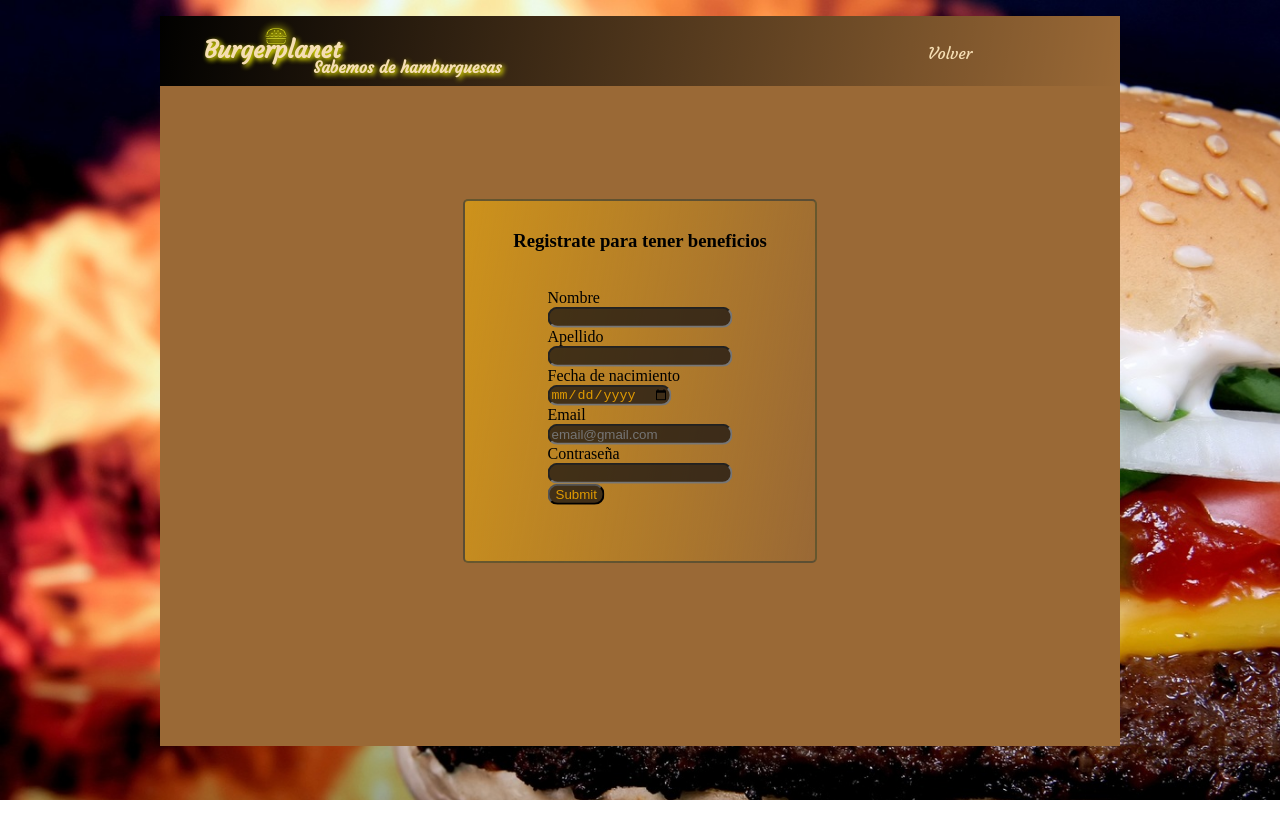
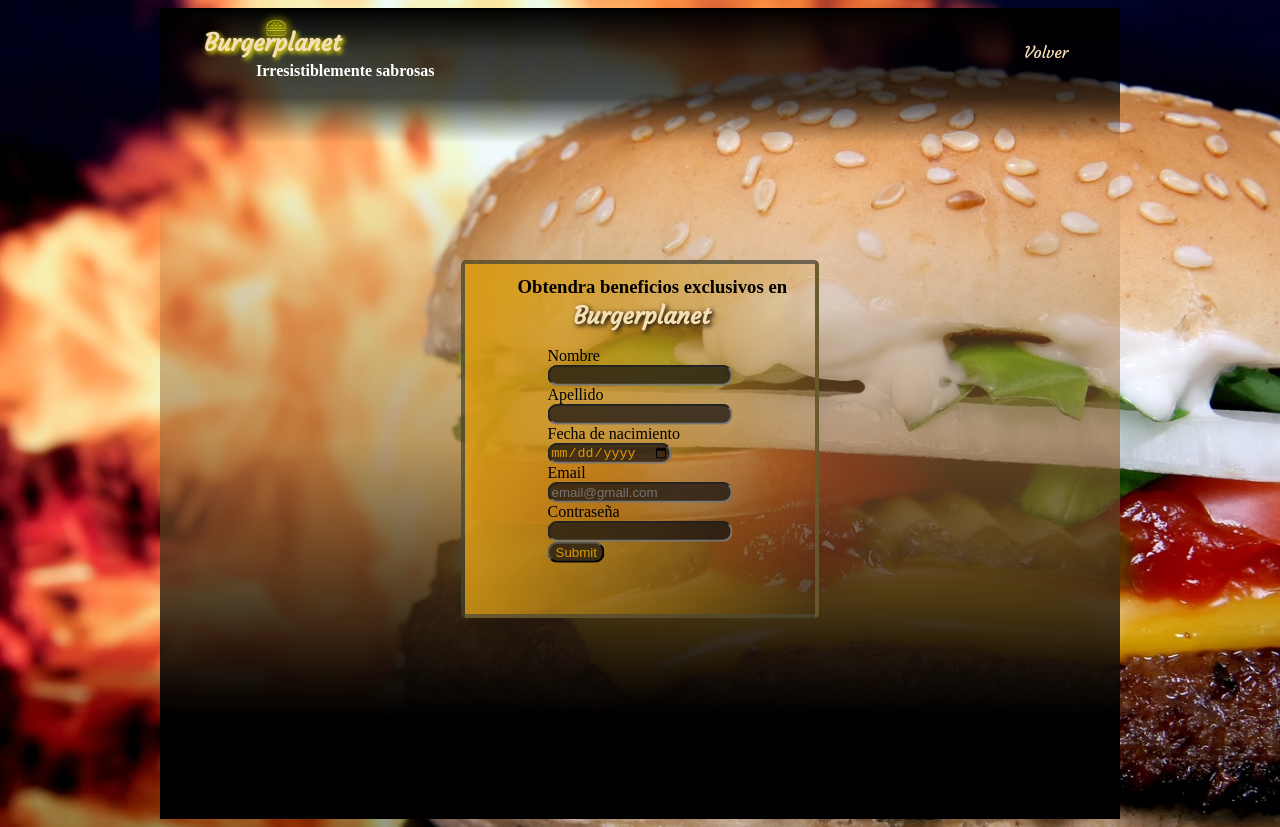
Before and after one commit to Gramerz/burgerplanet, a plain HTML site: page formulario.html in a window 1280 px wide. Before the commit the page ends 800 px from the top, so only its background shows below. Drawn offline with Linux system fonts and the light colour scheme; a web font is replaced by a local one.

Commit message:
subiendo archivos

```diff
--- a/formulario.css
+++ b/formulario.css
@@ -14,15 +14,32 @@ header, section, footer {
 
 }
 
-header {
+#navegador {
 
-    background-color: #9a6936;
-    height: 730px;
+    position: relative;
+    z-index: 2;
+
+
+}
+
+#navcaja1 {
+
+    position: relative;
+    width: 960px;
+    height: 135px;
+    background: linear-gradient(black, rgba(0, 0, 0, 0.776), rgba(0, 0, 0, 0.701), transparent);
+
+}
+
+
+section {
+    background: linear-gradient(transparent, #9a6a36a4, black);
+    height: 560px;
     position: relative;
 
 }
 
-ul li {
+.cuadradosregistro {
 
     list-style: none;
 
@@ -35,44 +52,41 @@ ul li a {
     position: absolute;
     color: wheat;
     text-decoration: none;
-    left: 80%;
-    margin-top: 27px;
+    left: 90%;
+    bottom: 60%;
+
 
 }
 
-header #loremId {
-    text-align:center;
-    position: absolute;
-    z-index: 2;
-    top: 100px;
-    width: 700px;
-    font-family: 'Courgette', cursive;
-    color: white;
+.volver {
+    list-style: none;
 }
 
-#navcaja1 {
+footer {
 
+    background: linear-gradient(rgb(0, 0, 0),  black, black );
+    height: 100px;
     position: relative;
-    width: 960px;
-    height: 70px;
-    background: linear-gradient(
-        100deg
-        , #010100, transparent);
-    float: left;
+
 
 }
+
+
+
+
+
+
 
 .lema {
 
 
-    font-family: 'Courgette', cursive;
+    font-family: 'Benne', serif;
     font-size: 100%;
-    bottom: 1px;
     position: absolute;
-    left: 16%;
-    top: 40%;
-    color: wheat;
-    text-shadow: 2px 2px 5px yellow;
+    left: 10%;
+    top: 30%;
+    color: rgb(255, 255, 255);
+
 
 }
 
@@ -81,7 +95,6 @@ header #loremId {
     margin-left: 1em;
     font-family: 'Courgette', cursive;
     font-size: 150%;
-    bottom: 1px;
     position: absolute;
     left: 20px;
     color: wheat;
@@ -99,22 +112,35 @@ header #loremId {
    }
 
 
+
+   .beneficios {
+
+    position: absolute;
+    bottom: 85%;
+    left: 15%;
+
+
+   }
+
+
+
    .formulario {
 
+    font-family: 'Benne', serif;
     width: 350px;
     height: 350px;
-        background: linear-gradient(
-        100deg
-        , #d89b16d2, transparent);
     position: absolute;
-        border: black solid 2px;
-        border-radius: 5px;
-        padding-top: 10px;
-        border-color: rgba(68, 68, 52, 0.734);
     top: 50%;
     left: 50%;
-        transform: translate(-50%, -50% );
+    transform: translate(-50%, -50%);
     text-align: center;
+    background: linear-gradient(100deg, rgb(216, 155, 22), transparent);
+    border-width: 4px;
+    border-style: solid;
+    border-image: initial;
+    border-radius: 5px;
+    border-color: rgba(68, 68, 52, 0.733);
+
 
        }
 
@@ -142,3 +168,17 @@ header #loremId {
 
 
        }
+
+       .marca {
+
+        margin-left: 1em;
+        font-family: 'Courgette', cursive;
+        font-size: 150%;
+        position: absolute;
+        top: 7%;
+        left: 28%;
+        transform: translate(-10%, -25% );
+        color: wheat;
+        text-shadow: 2px 2px 5px black;
+
+       }
--- a/formulario.html
+++ b/formulario.html
@@ -10,6 +10,11 @@
     <link rel="preconnect" href="https://fonts.gstatic.com">
     <link href="https://fonts.googleapis.com/css2?family=Courgette&display=swap" rel="stylesheet">
     <link rel="stylesheet" href="formulario.css">
+    <style>
+        @import url('https://fonts.googleapis.com/css2?family=Benne&display=swap');
+    </style>
+    <link rel="shortcut icon" href="./assets/favicon.jpg">
+</head>
 
 
 <body>
@@ -26,42 +31,86 @@
 
             <nav id="navegador">
                 <div id="navcaja1">
+
                     <h1 class="titulo">Burgerplanet</h1>
+
                     <img class="hamburguesalogo" src="./assets/burgerlogotransparente.png" alt="burgerplanet">
-                    <h2 class="lema">Sabemos de hamburguesas</h2>
+
+
+                <div> <h2 class="lema">Irresistiblemente sabrosas</h2> </div>
 
                 </div>
 
 
-                <ul >
-                    <li> <a href="index.html"> Volver</a></li>
+                <ul class="volver">
+
+                    <li > <a href="index.html"> Volver</a></li>
+
                 </ul>
-
-                <section class="section"></section>
 
 
 
+            </nav>
+
+        </header>
+
+            <section class="section">
+
 
             <div class="formulario">
-                        <h3>Registrate para tener beneficios</h1>
+
+                <div>
+
+                    <h3 class="beneficios">Obtendra beneficios exclusivos en</h3>
+
                 </div>
+
+                <div>
+
+                    <h1 class="marca">Burgerplanet</h1>
+
+                </div>
+
+
+            </div>
+
+
 
 
             <ul class="rellenar">
 
                 <label for="nombre">Nombre</label>
-                        <li><input type="text" name="nombre" required tabindex="1"></li>
+                <li class="cuadradosregistro"><input type="text" name="nombre" required tabindex="1"></li>
+
                 <label for="apellido">Apellido</label>
-                        <li><input type="text" name="apellidoo" required tabindex="2"></li>
+                <li class="cuadradosregistro"><input type="text" name="apellidoo" required tabindex="2"></li>
+
                 <label for="fecha">Fecha de nacimiento</label>
-                        <li><input type="date" required tabindex="3"></li>
+                <li class="cuadradosregistro"><input type="date" required tabindex="3"></li>
+
                 <label for="email">Email</label>
-                        <li><input type="email" placeholder="email@gmail.com"></li>
+                <li class="cuadradosregistro"><input type="email" placeholder="email@gmail.com"></li>
+
                 <label for="contraseña">Contraseña</label>
-                        <li><input type="password"></li>
+                <li class="cuadradosregistro"><input type="password"></li>
+
                 <label for="enviar"></label>
-                        <li><input type="submit"></li>
+                <li class="cuadradosregistro"><input type="submit"></li>
+
             </ul>
+
+        </section>
+
+
+
+
+
+
+            <footer>
+
+
+
+            </footer>
 
 
 
@@ -71,22 +120,8 @@
 
 
 
-                </section>
 
 
-
-            </nav>
-
-
-
-
-
-            </div>
-
-
-        </header>
-
-        <section>
 
 
 
--- a/style.css
+++ b/style.css
@@ -10,6 +10,8 @@ body {
 
 
 
+
+
 header, section, footer {
 
     width: 960px;
@@ -18,26 +20,16 @@ header, section, footer {
 
 }
 
-header {
-
-    background-color: #9a6936;
-    height: 260px;
-
-}
-
 section {
-
-
-    background-color: #000000;
-    height: 350px;
-
+    background: linear-gradient(transparent, #9a6a36a4, black);
+    height: 560px;
+    position: relative;
 }
 
 footer {
-
-    background-color: #9a6936;
-    height: 250px;
-
+    background: linear-gradient(rgb(0, 0, 0),  black, black );
+    height: 100px;
+    position: relative;
 }
 
 
@@ -45,117 +37,85 @@ header #loremId {
     text-align:center;
     position: absolute;
     z-index: 2;
-    top: 100px;
-    width: 700px;
-    font-family: 'Courgette', cursive;
+    padding: 2%;
+    top: 65%;
+    left: 3%;
+    width: 600px;
+    font-family: 'Benne', serif;
     color: white;
+    font-size: 100%;
+    background: radial-gradient(transparent, rgba(0, 0, 0, 0.258) ,rgba(0, 0, 0, 0.639), rgba(0, 0, 0, 0.755), rgba(0, 0, 0, 0.81), black);
+    border: solid 5px;
+    border-radius: 15px;
+    border-image: linear-gradient(rgba(0, 0, 0, 0.585), #0000008d 100%) 0;
 }
+
 #navcaja1 {
-
     position: relative;
     width: 960px;
-    height: 70px;
-    background: linear-gradient(
-        100deg
-        , #010100, transparent);
-    float: left;
-
+    height: 135px;
+    background: linear-gradient(black, rgba(0, 0, 0, 0.776), rgba(0, 0, 0, 0.701), transparent);
 }
 
 .titulo {
-
     margin-left: 1em;
     font-family: 'Courgette', cursive;
     font-size: 150%;
-    bottom: 1px;
     position: absolute;
     left: 20px;
     color: wheat;
     text-shadow: 2px 2px 5px yellow;
-
 }
 
 .lema {
-
-
-    font-family: 'Courgette', cursive;
+    font-family: 'Benne', serif;
     font-size: 100%;
-    bottom: 1px;
     position: absolute;
-    left: 16%;
-    top: 40%;
-    color: wheat;
-    text-shadow: 2px 2px 5px yellow;
-
+    left: 10%;
+    top: 30%;
+    color: rgb(255, 255, 255);
 }
 
 #navegador {
-
     position: relative;
-
 }
 
-.difuminado{
-    background-color: rgb(194 163 115 / 22%);
-    position: absolute;
 
-    width: 100%;
-    height: 100%;
-    border-radius: 150px;
-    right: 1px;
-
-}
 
 .hamburguesalogo {
-
     width: 42px;
     margin-left: 96px;
-
    }
 
 
 
-#promosdeldia {
-
-    top: 7px;
+#redondel {
+    top: 55%;
     width: 259px;
     height: 240px;
-    background-image: url(https://image.freepik.com/foto-gratis/retrato-asombrado-aturdido-sorprendido-joven-ojos-boca-bien-abiertos_1150-12401.jpg);
+    background-image: url(https://i0.wp.com/www.buenmercadoacasa.com/blog/wp-content/uploads/2017/08/recetas-de-hamburguesas-parrilla-buenmercadoacasa.jpg?resize=1080%2C675&ssl=1);
     position: absolute;
     background-size: cover;
     background-position: center;
     border-radius: 150px;
-    left: 695px;
+    left: 689px;
     border: rgb(123, 76, 26) solid 2px;
-
 }
 
 .hamburguesapromos {
-
     width: 70%;
     margin-top: 75px;
     margin-left: 45px;
     position: absolute;
-
-
-
 }
 
-.hombreasombrado {
-
+.burgerplancha {
     width: 100%;
     position: absolute;
     background-color: rgba(160, 81, 45, 0.469);
-
-
 }
 
-
-
-
-
 #comprarpromo {
-
     width: 45%;
     height: 9%;
     background-color: yellow;
@@ -172,24 +132,12 @@ header #loremId {
 }
 
 #menudehamburguesas  {
-
-  position: relative;
+    position: relative;
     width: 800px;
     height: 220px;
     background-color: lavender;
     margin-left: auto;
     margin-right: auto;
-
-
-
-}
-.videoburger {
-
-    width: 100%;
-    height: 350px;
-
-
-
 }
 
 header ul {
@@ -199,13 +147,13 @@ header ul {
     right: 600px;
     top: 20px;
     text-decoration: none;
+}
 
-}
 header ul li {
     list-style: none;
 }
+
 header ul li a {
-
     font-family: 'Courgette', cursive;
     font-size: 100%;
     position: absolute;
@@ -213,7 +161,6 @@ header ul li a {
     text-decoration: none;
     left: 129%;
     margin-top: 27px;
-
 }
 
 header ul li a:hover{
```
Also changed, not shown: index.html (+23 -18 lines), menu.html (+1 -0 lines), assets/hombreasombrado.jpg (deleted). Lines whose indentation alone changed are shown as unchanged.
